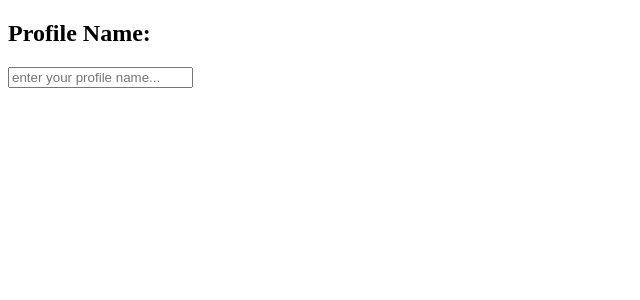
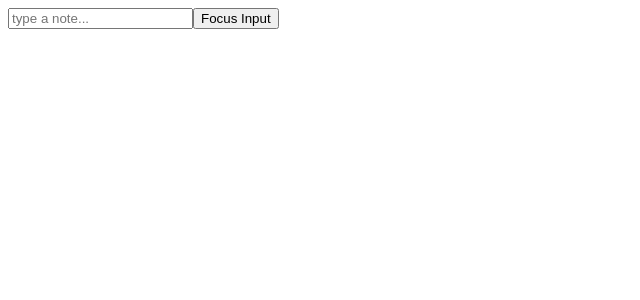
Before and after one commit to githubscientist/react-b51, a React (Vite) app: page / in a window 1280 px wide. Shown: the top 300 px of the page, without its empty margins (0-640 px from the left). Built offline with nearby package versions, Linux system fonts and the light colour scheme.

Commit message:
useRef hook simple focus example

```diff
--- a/src/App.jsx
+++ b/src/App.jsx
@@ -1,21 +1,36 @@
-import React, { createContext, useState } from 'react';
-import Profile from './components/Profile';
+// useRef hook:
+/*
 
-// Create a context object using the createContext function from React
-const ProfileContext = createContext();
+  - It's a react's built in feature
+  - To create and manage references of DOM elements
+  - We can manipulate the element using the reference
+  without any unnecessary re-renders
 
-// Define a state variable called profileName using the useState hook and set its initial alue to an empty string.
+*/
+import React, { useRef } from 'react';
+
 function App() {
-    const [profileName, setProfileName] = useState('');
+
+  // create a reference using useRef hook
+  const inputRef = useRef(null);
+
+  const handleButtonClick = () => {
+    // console.log(inputRef.current.value);
+    // inputRef.current.value = 'sathish';
+    inputRef.current.focus();
+  }
+
   return (
-      <div>
-          {/* Wrap the Profile component with the context provider component */}
-          {/* passing the profileName state and its corresponding setter function as the value prop.*/}
-          <ProfileContext.Provider value={{ profileName, setProfileName }}>
-              <Profile />
-          </ProfileContext.Provider>
+    <div>
+      <input
+        type='text'
+        placeholder='type a note...'
+        ref={inputRef}
+      />
+
+      <button onClick={handleButtonClick}>Focus Input</button>
     </div>
   )
 }
 
-export {App as default, ProfileContext};
+export default App;
--- a/src/components/Profile.jsx
+++ /dev/null
@@ -1,28 +0,0 @@
-import React, { useContext } from 'react';
-import { ProfileContext } from '../App';
-
-// Use the useContext hook to access the profileName state variable and its setter function from the context .
-function Profile() {
-    const { profileName, setProfileName } = useContext(ProfileContext);
-
-    // updates the profileName state variable with the entered value using the setter function
-    const profileNameHandler = (event) => {
-        setProfileName(event.target.value);
-    }
-
-  return (
-      <div>
-          <h2>Profile Name: { profileName }</h2>
-          {/* Render an input field where users can enter their profile name,  */}
-          {/* with its value set to the profileName state variable. */}
-          {/* Add an onChange event handler to the input field */}
-          <input
-              placeholder='enter your profile name...'
-              value={profileName}
-              onChange={profileNameHandler}
-              />
-    </div>
-  )
-}
-
-export default Profile;
```
Also changed, not shown: src/components/Task.js (deleted, +0 -19 lines).
